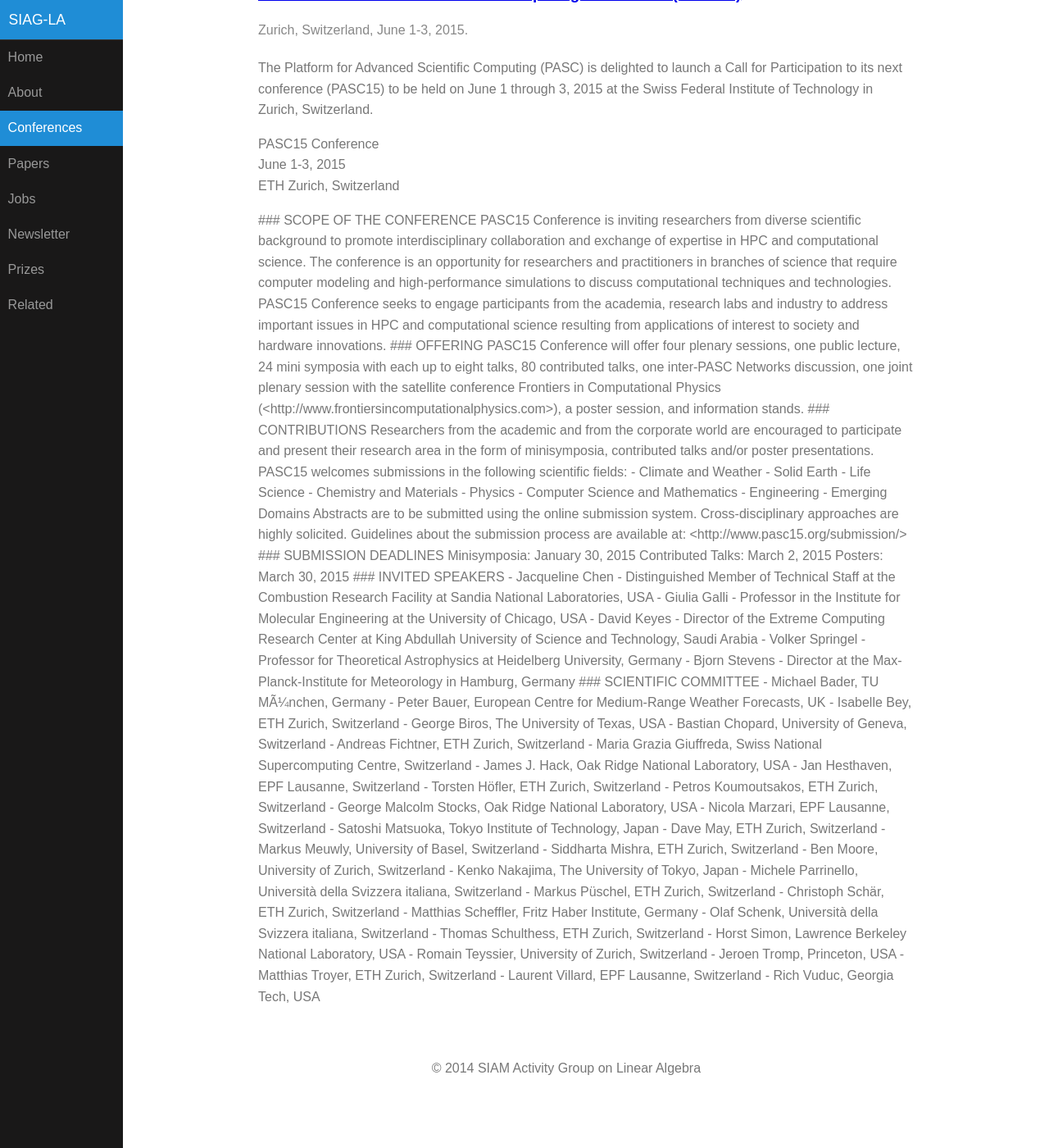
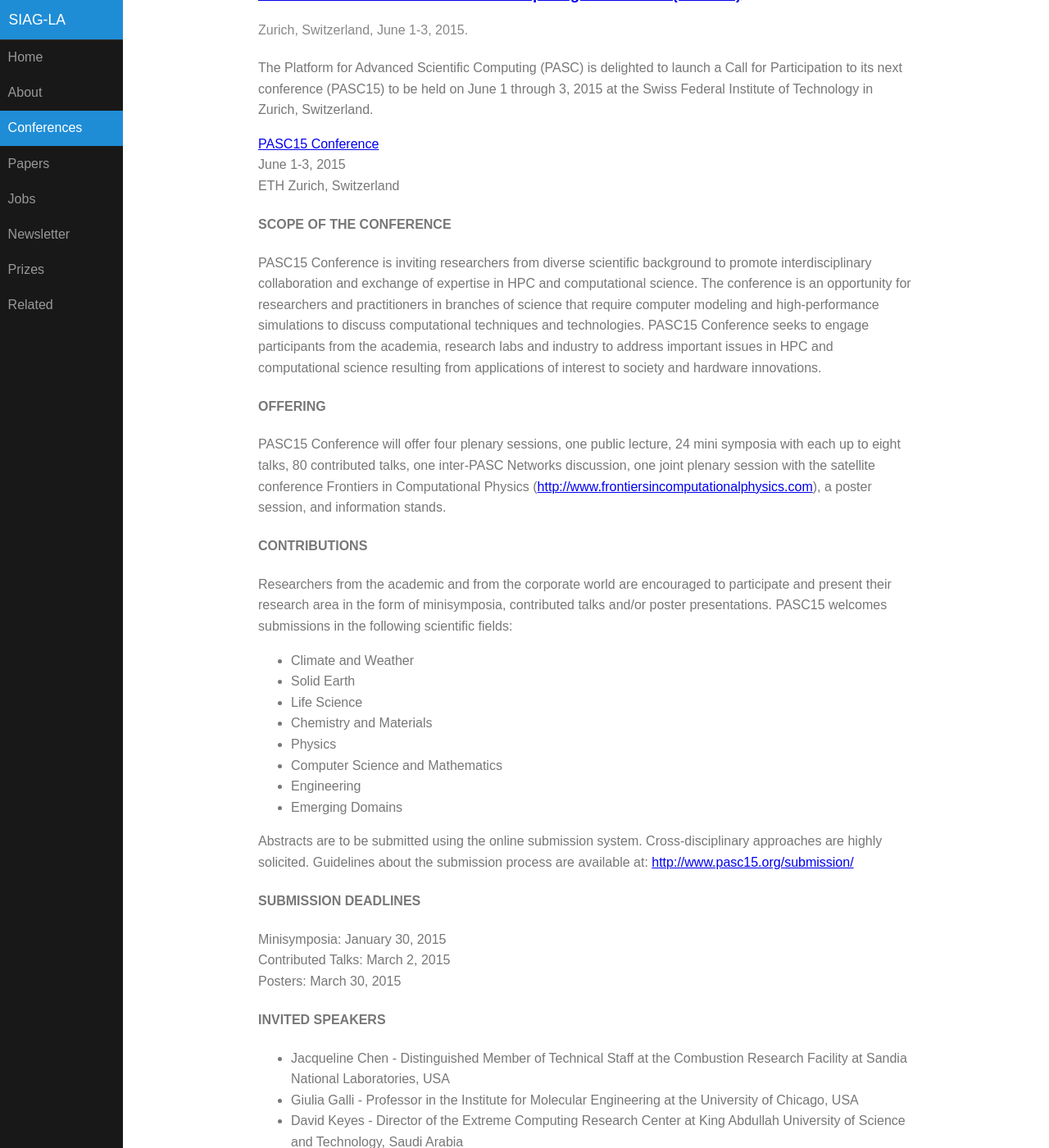
Before and after one commit to dbindel/siagla, a Jekyll site: the page built from _meetings/2015-06-01-pasc15.md, in a window 1280 px wide and 1400 px high, scrolled down 370 px. Shown: the whole window at 82% size. Built offline with Jekyll 4.4.1, drawn with Linux system fonts in a browser that asks for light colours; some of the changed text lies outside the part shown.

Commit message:
Updated formatting for PASC15 announcement.

```diff
--- a/_meetings/2015-06-01-pasc15.md
+++ b/_meetings/2015-06-01-pasc15.md
@@ -11,13 +11,11 @@ Call for Participation to its next conference (PASC15) to be held on June 1
 through 3, 2015 at the Swiss Federal Institute of Technology in Zurich,
 Switzerland.
 
-PASC15 Conference
-June 1-3, 2015
-ETH Zurich, Switzerland
-<www.pasc15.org>
+  [PASC15 Conference](http://www.pasc15.org/)
+  June 1-3, 2015
+  ETH Zurich, Switzerland
 
-
-### SCOPE OF THE CONFERENCE
+#### SCOPE OF THE CONFERENCE
 
 PASC15 Conference is inviting researchers from diverse scientific background to
 promote interdisciplinary collaboration and exchange of expertise in HPC and
@@ -29,7 +27,7 @@ research labs and industry to address important issues in HPC and computational
 science resulting from applications of interest to society and hardware
 innovations.
 
-### OFFERING
+#### OFFERING
 
 PASC15 Conference will offer four plenary sessions, one public lecture, 24 mini
 symposia with each up to eight talks, 80 contributed talks, one inter-PASC
@@ -38,7 +36,7 @@ Frontiers in Computational Physics
 (<http://www.frontiersincomputationalphysics.com>), a poster session, and
 information stands.
 
-### CONTRIBUTIONS
+#### CONTRIBUTIONS
 
 Researchers from the academic and from the corporate world are encouraged to
 participate and present their research area in the form of minisymposia,
@@ -59,13 +57,13 @@ Cross-disciplinary approaches are highly solicited.
 Guidelines about the submission process are available at:
 <http://www.pasc15.org/submission/>
 
-### SUBMISSION DEADLINES
+#### SUBMISSION DEADLINES
 
 Minisymposia: January 30, 2015
 Contributed Talks: March 2, 2015
 Posters: March 30, 2015
 
-### INVITED SPEAKERS
+#### INVITED SPEAKERS
 
  - Jacqueline Chen - Distinguished Member of Technical Staff at the Combustion Research Facility at Sandia National Laboratories, USA
  - Giulia Galli - Professor in the Institute for Molecular Engineering at the University of Chicago, USA
@@ -73,7 +71,7 @@ Posters: March 30, 2015
  - Volker Springel - Professor for Theoretical Astrophysics at Heidelberg University, Germany
  - Bjorn Stevens - Director at the Max-Planck-Institute for Meteorology in Hamburg, Germany
 
-### SCIENTIFIC COMMITTEE
+#### SCIENTIFIC COMMITTEE
 
  - Michael Bader, TU M&Atilde;&frac14;nchen, Germany
  - Peter Bauer, European Centre for Medium-Range Weather Forecasts, UK
```
